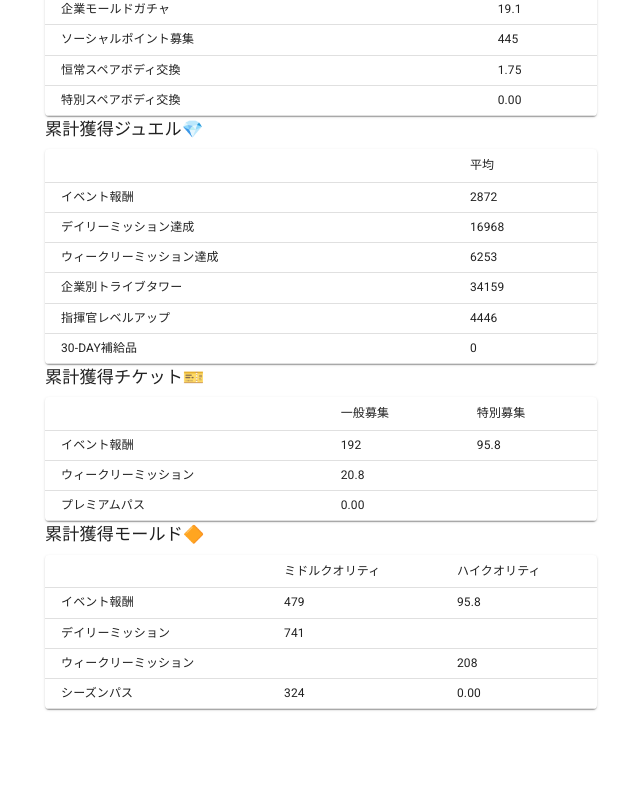
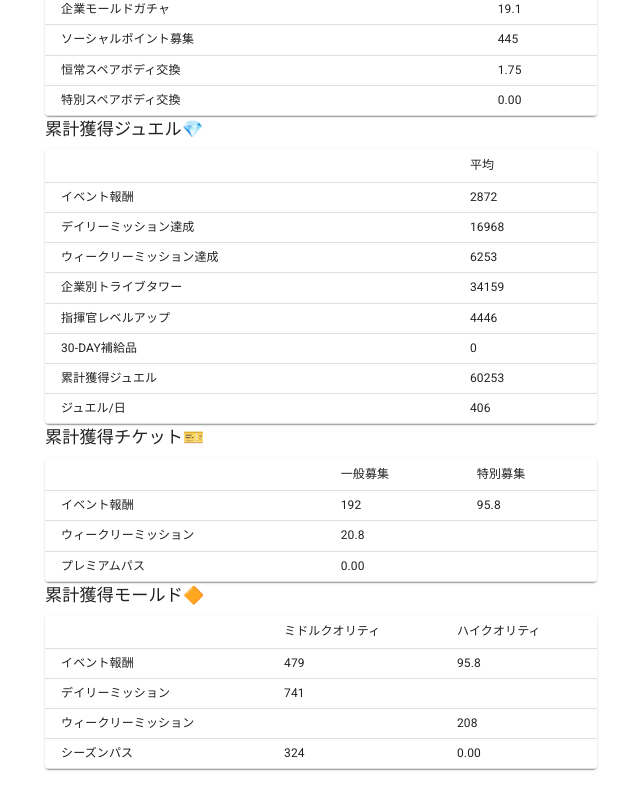
Before and after one commit to taroy5913/nikke-simulator, a React (Create React App) app: page / in a window 1280 px wide. Shown: the part 770-1571 px from the top of the page, without its empty margins (319-959 px from the left). Before the commit the page ends 1511 px from the top, so only its background shows below. Built offline with nearby package versions, Linux system fonts and the light colour scheme.

Commit message:
#28 Add total reward gems.

```diff
--- a/src/App.tsx
+++ b/src/App.tsx
@@ -578,6 +578,13 @@ const App = () => {
     useGemsForAdvanced,
     usePilgrimTower
   });
+  const totalRewardGems = (
+    result.avg.eventRewardGems +
+    result.avg.dailyMissionGems +
+    result.avg.weeklyMissionGems +
+    result.avg.tribeTowerRewardGems +
+    result.avg.subscriptionGems
+  );
   return (
     <React.Fragment>
       <Typography variant='subtitle1'>
@@ -784,6 +791,14 @@ const App = () => {
               <TableCell>30-DAY補給品</TableCell>
               <TableCell>{Math.floor(result.avg.subscriptionGems)}</TableCell>
             </TableRow>
+            <TableRow>
+              <TableCell>累計獲得ジュエル</TableCell>
+              <TableCell>{Math.floor(totalRewardGems)}</TableCell>
+            </TableRow>
+            <TableRow>
+              <TableCell>ジュエル/日</TableCell>
+              <TableCell>{Math.floor(totalRewardGems / Math.max(1, result.avg.days))}</TableCell>
+            </TableRow>
           </TableBody>
         </Table>
       </TableContainer>
```
